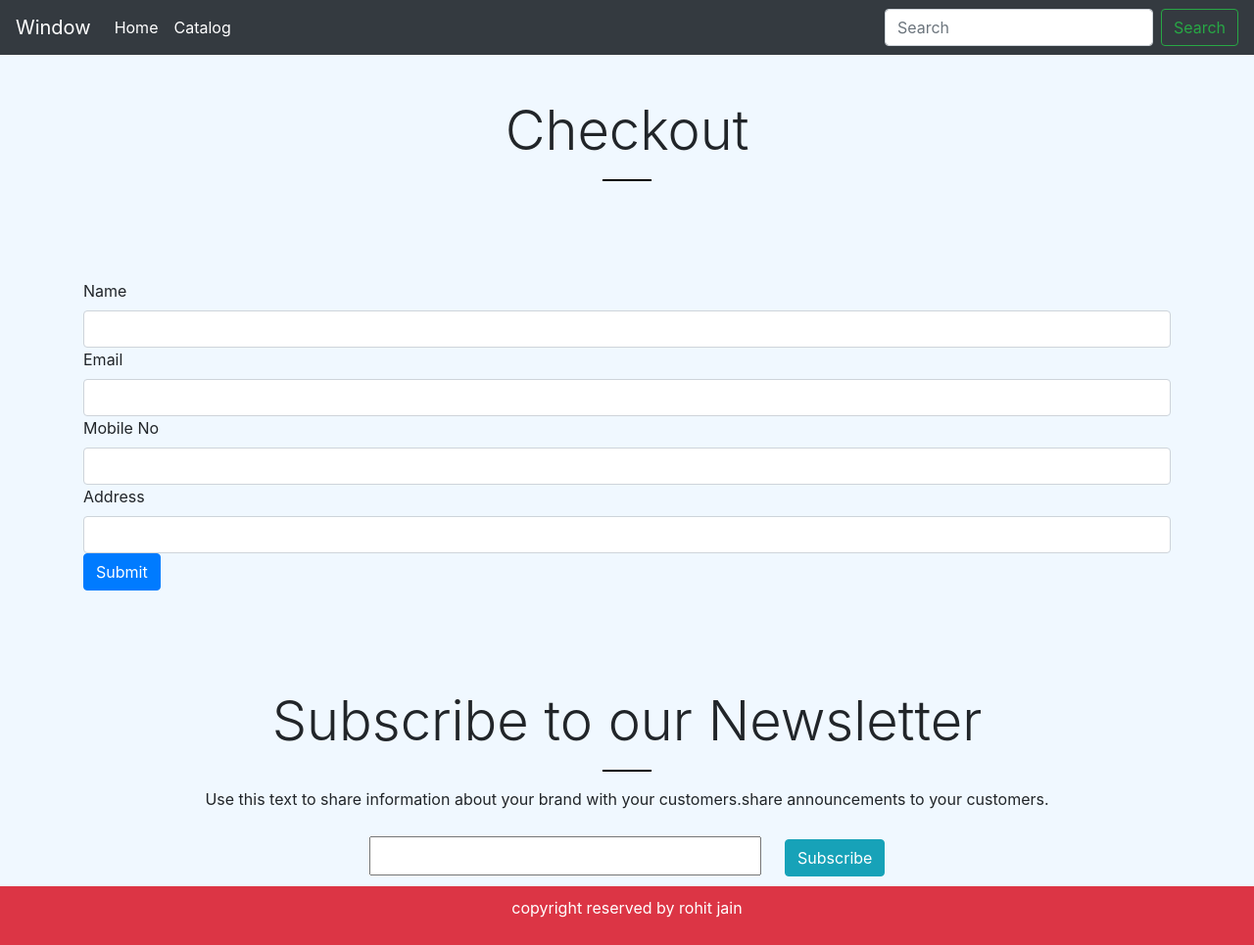
After one commit to rj33536/TheDjangoApp, a Django app: page /checkout in a window 1280 px wide. The commit adds this page. Shown: the whole page at 98% size. Run offline with Django 3.2, Linux system fonts and the light colour scheme; some libraries are stand-ins or nearby versions.

Commit message:
checkout page added

```diff
--- a/ecommerce/templates/catalog.html
+++ b/ecommerce/templates/catalog.html
@@ -15,7 +15,7 @@
                 <h4 class="card-title">{{product.name}}</h4>
                 <p class="card-text">{{product.description}}</p>
                 <p id="price">&#8377; {{product.price}} </p>
-                <button class="btn btn-primary">Add to cart</button>
+                <a class="btn btn-primary"  href="/checkout">Add to cart</a>
             </div>
         </div>
         {% endfor %}
--- /dev/null
+++ b/ecommerce/templates/order.html
@@ -0,0 +1,22 @@
+{% extends 'layout.html' %}
+{% load static %}
+{% block main %}
+<section class="text-center">
+    <p class="display-4">Checkout</p>
+    <hr class="hr--small">
+</section>
+<section class="container">
+    <div class="form-group">
+            <label for="">Name</label>
+            <input type="text" class="form-control" name="" id="" aria-describedby="emailHelpId" placeholder="">
+        <label for="">Email</label>
+        <input type="email" class="form-control" name="" id="" aria-describedby="emailHelpId" placeholder="">
+        <label for="">Mobile No</label>
+        <input type="tel" class="form-control" name="" id="" aria-describedby="emailHelpId" placeholder="">
+        <label for="">Address</label>
+        <input type="text" class="form-control" name="" id="" aria-describedby="emailHelpId" placeholder="">
+        <button type="submit" class="btn btn-primary ">Submit</button>
+      </div>
+
+</section>
+{%endblock%}
--- a/ecommerce/templates/product.html
+++ /dev/null
@@ -1,6 +0,0 @@
-{% extends 'layout.html' %}
-{% load static %}
-{% block main %}
-
-
-{%endblock%}
--- a/ecommerce/urls.py
+++ b/ecommerce/urls.py
@@ -5,6 +5,7 @@
 urlpatterns=[
     path('',views.index),
     path('catalog',views.catalog),
-    path('products',views.products)
+    path('products',views.products),
+    path('checkout',views.checkout),
 
 ]+ static(settings.MEDIA_URL, document_root=settings.MEDIA_ROOT)
--- a/ecommerce/views.py
+++ b/ecommerce/views.py
@@ -14,3 +14,5 @@
     return render(request,'FAQ.html')
 def policy(request):
     return render(request,'policy.html')
+def checkout(request):
+    return render(request,'order.html')
```
